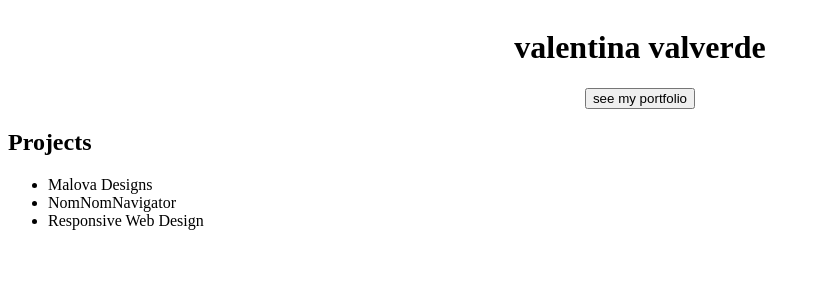
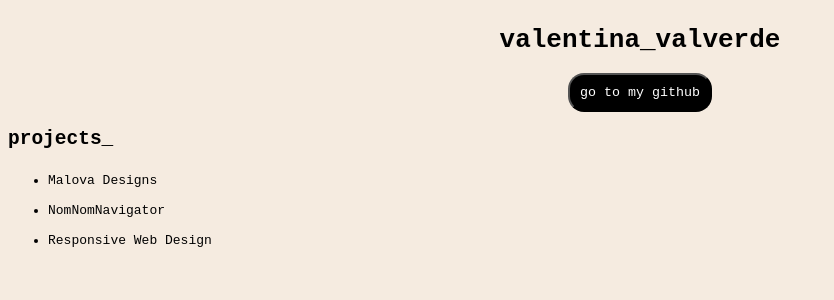
Before and after one commit to ValentinaValverde/portfolio, a React (Vite) app: page / in a window 1280 px wide. Shown: the top 300 px of the page, without its empty margins (0-834 px from the left). Built offline with nearby package versions, Linux system fonts and the light colour scheme.

Commit message:
Added some basic styling.

```diff
--- a/src/components/Links.jsx
+++ b/src/components/Links.jsx
@@ -1,7 +1,7 @@
 export default function Links() {
   return (
     <>
-      <h2>Projects</h2>
+      <h2>projects_</h2>
       <ul className="link_list">
         <li>
           <a
--- a/src/components/SplashPage.jsx
+++ b/src/components/SplashPage.jsx
@@ -2,8 +2,16 @@ export default function SplashPage() {
   return (
     <>
       <div className="spash_page">
-        <h1>valentina valverde</h1>
-        <button>see my portfolio</button>
+        <h1>valentina_valverde</h1>
+        <button className="button">
+          <a
+            href="https://github.com/ValentinaValverde"
+            target="_blank"
+            className="a_button"
+          >
+            go to my github
+          </a>
+        </button>
       </div>
     </>
   );
--- a/src/index.css
+++ b/src/index.css
@@ -1,17 +1,27 @@
+:root {
+  font-family: monospace;
+  background-color: #f5ebe0;
+
+  .button {
+    font-family: monospace;
+    background-color: black;
+    border-radius: 16px;
+    padding: 10px;
+  }
+
+  .button:hover {
+    cursor: pointer;
+  }
+}
+
 .header {
-  background-color: antiquewhite;
-  /* position: absolute; */
-  border-radius: 20px;
-  padding: 10px;
   width: 100%;
-
   display: flex;
   align-items: center;
   justify-content: space-between;
 }
 
 .spash_page {
-  /* background-color: antiquewhite; */
   border-radius: 20px;
   /* height: 95vh; */
   width: 100%;
@@ -23,6 +33,8 @@
 }
 
 .link_list {
+  line-height: 30px;
+
   .a {
     text-decoration: none;
     color: black;
@@ -30,5 +42,11 @@
 
   .a:hover {
     cursor: pointer;
+    text-decoration: underline;
   }
 }
+
+.a_button {
+  text-decoration: none;
+  color: white;
+}
```
